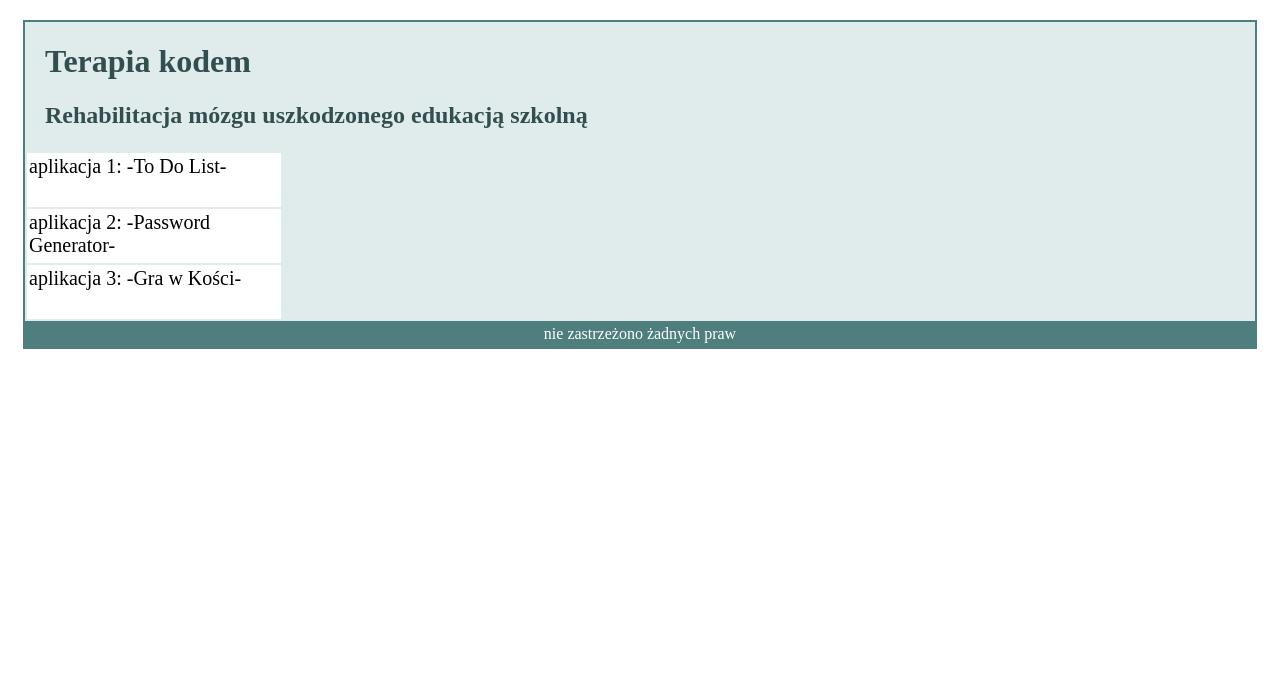
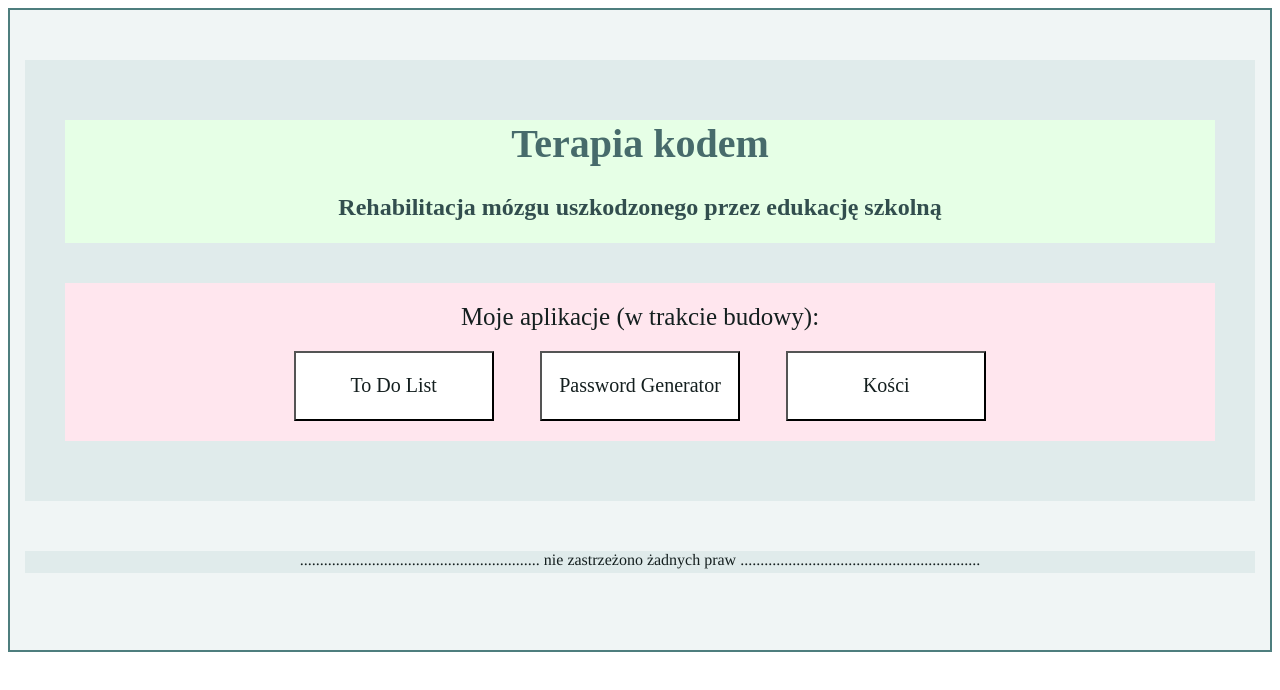
Before and after one commit to cynygejm/TerapiaKodem, a plain HTML site: page index.html in a window 1280 px wide. Drawn offline with Linux system fonts and the light colour scheme.

Commit message:
troszku wyglądu

```diff
--- a/index.html
+++ b/index.html
@@ -7,20 +7,20 @@
     <title>Terapia kodem</title>
     <link rel="stylesheet" href="layout.css">
   </head>
+
   <body>
 <div class="container">
   <main>
   <header>
     <h1>Terapia kodem</h1>
-    <h2>Rehabilitacja mózgu uszkodzonego edukacją szkolną</h2>
+    <h2>Rehabilitacja mózgu uszkodzonego przez edukację szkolną</h2>
   </header>
-
-<div id="nav">
-<div class="myApp">aplikacja 1: -To Do List-</div>
-<div class="myApp">aplikacja 2: -Password Generator-</div>
-<div class="myApp">aplikacja 3: -Gra w Kości-</div>
+<div id="myApps">Moje aplikacje (w trakcie budowy): <br/>
+<button class="myApp" id="ToDoList">To Do List</button>
+<button class="myApp" id="PasswordGenerator">Password Generator</button>
+<button class="myApp" id="Kości">Kości</button>
 </div>
-<footer>nie zastrzeżono żadnych praw</footer>
 </main>
+<footer>............................................................    nie zastrzeżono żadnych praw    ............................................................</footer>
 </div>
   </body>
--- a/layout.css
+++ b/layout.css
@@ -1,42 +1,78 @@
-.container {}
+.container {
+background-color: #f0f5f5;
+padding-top: 30px;
+padding-bottom: 30px;
+border: 2px solid;
+border-color: #4e7e7e;
+color: #324e4e;
+height:580px;
+}
 
 header {
-  text-align: left;
+  background-color: #e6ffe6;
+  text-align: center;
   font-family:Times New Roman;
-  color: #324e4e;
+
   padding-left: 20px;
   padding-right: 20px;
+  margin-left: 40px;
+  margin-right: 40px;
+  margin-top: 40px;
+  margin-bottom: 40px;
 
   padding-bottom: 2px;
 }
-
+h1 {
+  font-size: 40px;
+  color:#476b6b;
+}
 main {
 background-color: #e0ebeb;
 margin-left: 15px;
 margin-right: 15px;
 margin-top: 20px;
 margin-bottom:20px;
-border: 2px solid;
-border-color: #4e7e7e;
+padding-top: 20px;
+padding-bottom: 20px;
+
 }
+#myApps {
+  background-color:#ffe6ee;
+  text-align: center;
+  font-size: 25px;
+color:#141f1f;
+  padding-top: 20px;
+  padding-bottom: :30px;
+  margin-left: 40px;
+  margin-right: 40px;
+  margin-top: 40px;
+  margin-bottom: 40px;
 
+}
 .myApp {
+     width: 200px;
+    height: 70px;
+     padding: 2px;
+     margin: 20px;
+     font-family: Times new roman;
+     font-size: 20px;
+     color:#141f1f;
 
-     width: 250px;
-    height: 50px;
-     padding: 2px;
-     margin: 2px;
-     font-size: 20px;
      background: white;
+
    }
 
 
 footer {
   text-align: center;
-  color: white;
-  background-color:#4e7e7e;
+  color: #141f1f;
+  background-color: #e0ebeb;
+  margin-left: 15px;
+  margin-right: 15px;
+  margin-top: 50px;
   padding-left: 130px;
   padding-right: 130px;
-  padding-top: 4px;
+  padding-top: 40;
 padding-bottom: 4px;
+font-family:Times;
 }
```
